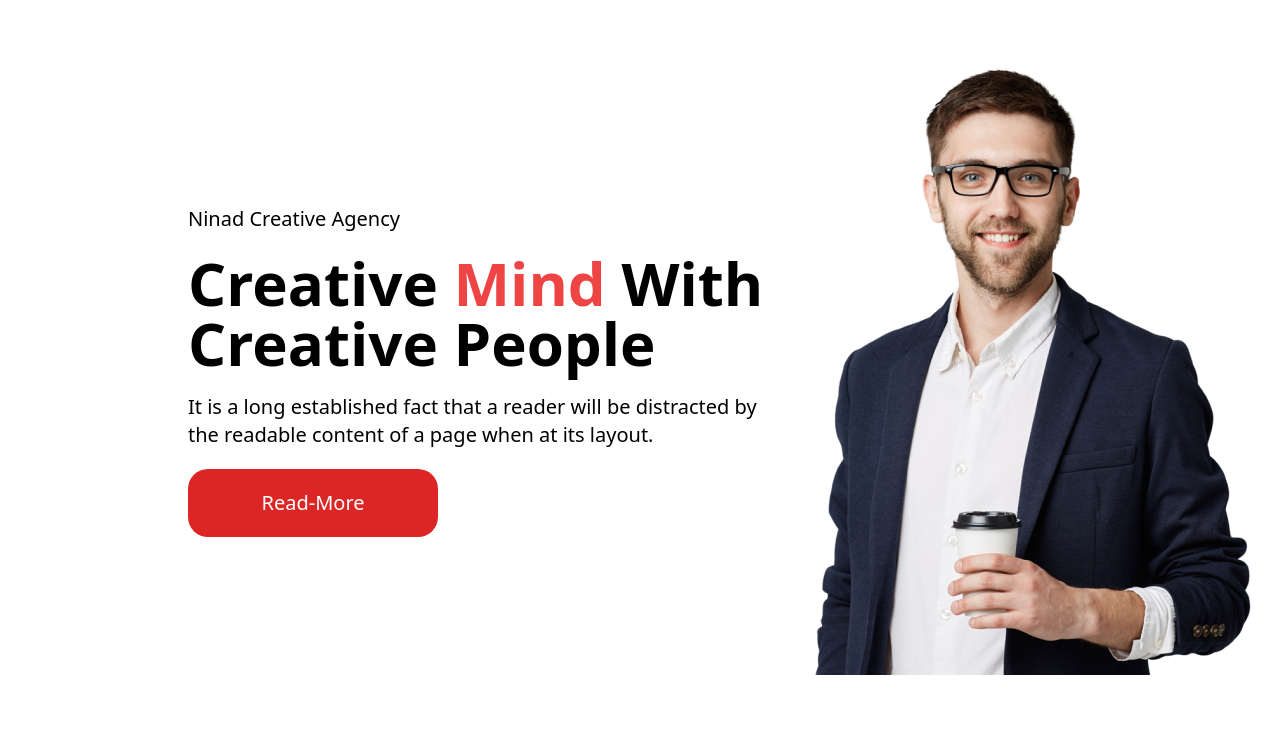
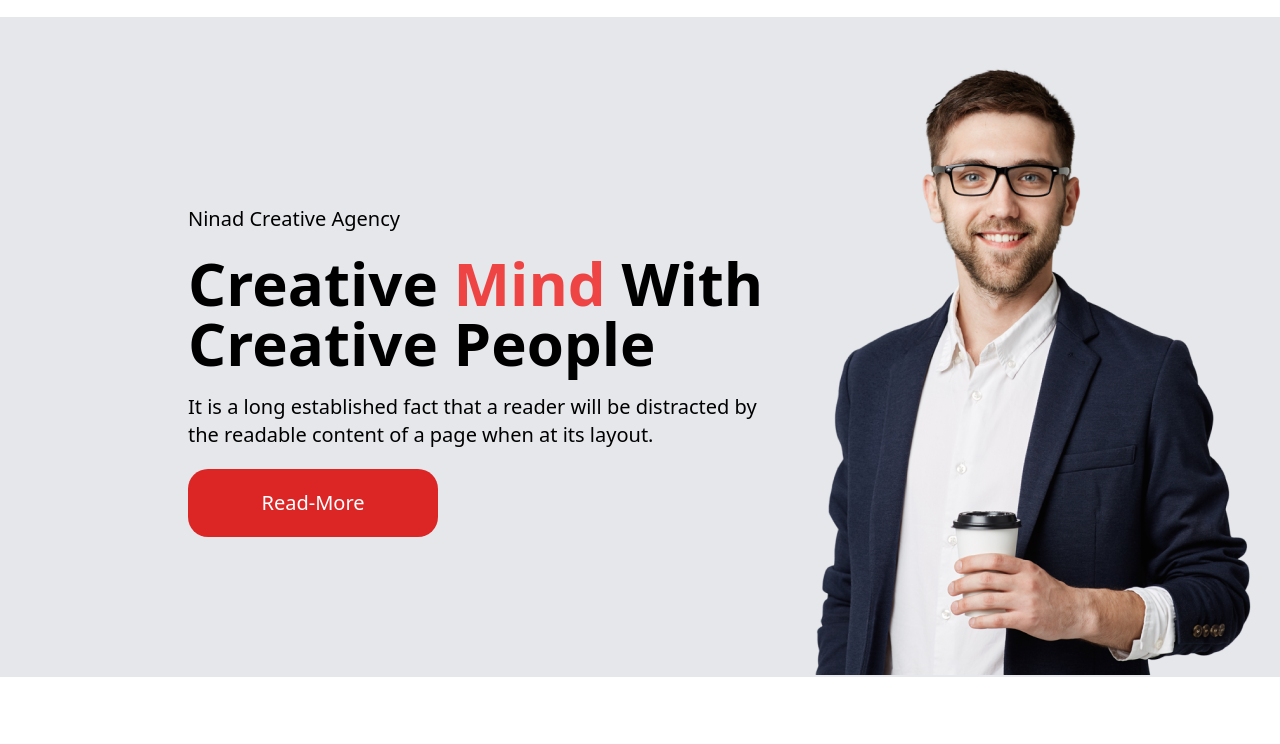
Before and after one commit to oma0605/project-html, a plain HTML site: page index.html in a window 1280 px wide. Shown: the part 55-799 px from the top of the page. Drawn offline with nearby package versions, Linux system fonts and the light colour scheme.

Commit message:
section hero

```diff
--- a/index.html
+++ b/index.html
@@ -30,7 +30,7 @@
     </header>
 
     <section id="hero">
-      <div class="container2 w-[1440px] h-[660px] m-0-auto">
+      <div class="container2 w-[1440px] h-[660px] m-0-auto bg-gray-200">
         <div class="hero flex items-center justify-center gap-[20px] mt-[30px]">
           <div class="hero-content flex flex-col gap-[20px]">
             <h6 class="text-xl">Ninad Creative Agency</h6>
```
